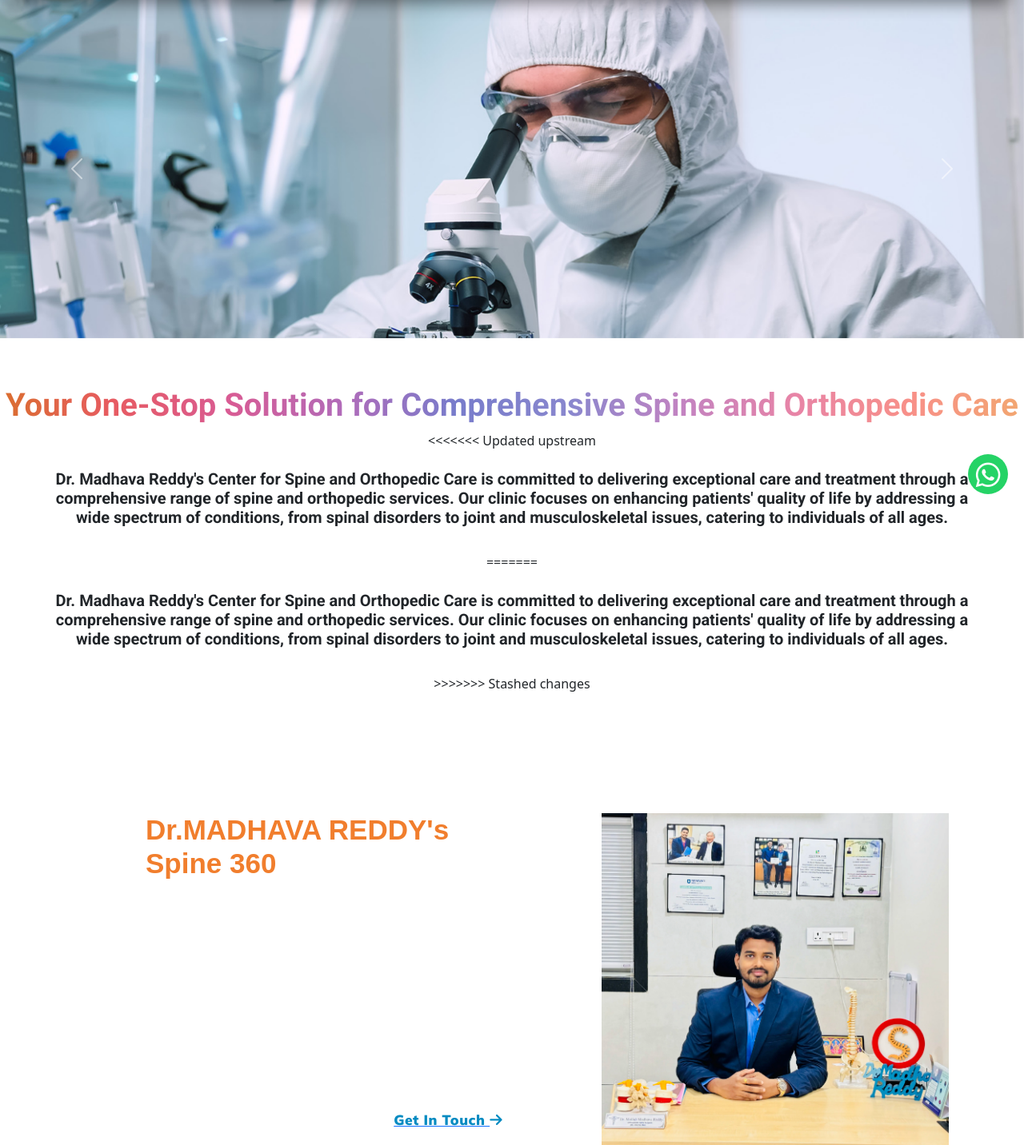
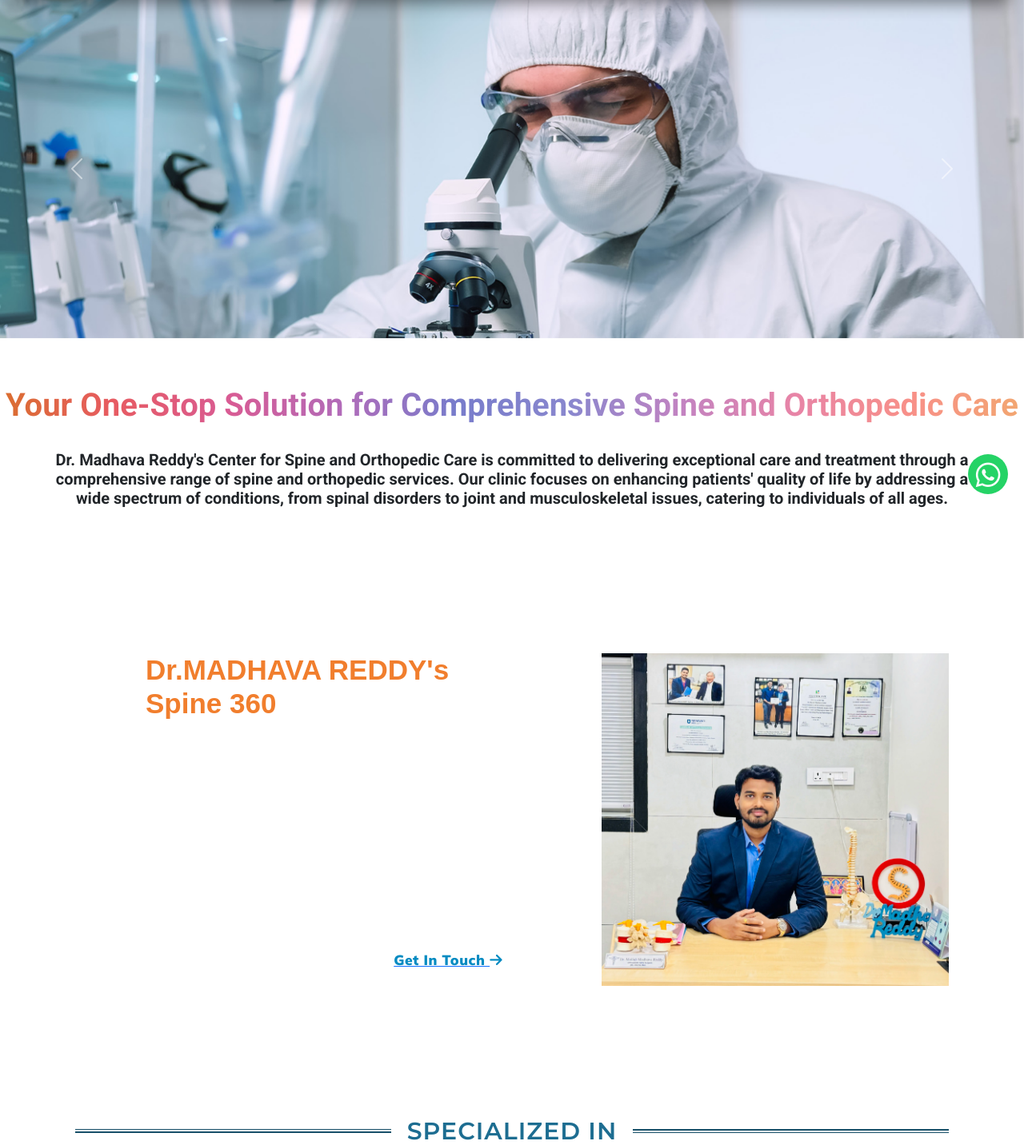
Before and after one commit to bhavi-creations/spine-clinic, a PHP site: page / in a window 1280 px wide. Shown: the part 92-1524 px from the top of the page at 80% size. Run offline with PHP 8.4, Linux system fonts and the light colour scheme; data that the repository does not hold is empty; some web fonts are replaced.

Commit message:
changes updated

```diff
--- a/index.php
+++ b/index.php
@@ -116,15 +116,14 @@
     <section>
       <div class="section-title text-center">
         <h1 class="main_heading_color"> Your One-Stop Solution for Comprehensive Spine and Orthopedic Care </h1>
-<<<<<<< Updated upstream
+
         <h5 class="   px-5 p-4"> <strong>Dr. Madhava Reddy's Center for Spine and Orthopedic Care is committed
             to delivering exceptional care and treatment through a comprehensive range of spine and
             orthopedic services. Our clinic focuses on enhancing patients' quality of life by addressing a
             wide spectrum of conditions, from spinal disorders to joint and musculoskeletal issues, catering
             to individuals of all ages. </strong></h5>
-=======
-        <h5 class="   px-5 p-4"> <strong>Dr. Madhava Reddy's Center for Spine and Orthopedic Care is committed to delivering exceptional care and treatment through a comprehensive range of spine and orthopedic services. Our clinic focuses on enhancing patients' quality of life by addressing a wide spectrum of conditions, from spinal disorders to joint and musculoskeletal issues, catering to individuals of all ages. </strong></h5>
->>>>>>> Stashed changes
+
+
       </div>
     </section>
     <!-- ======= About Us Section ======= -->
```
